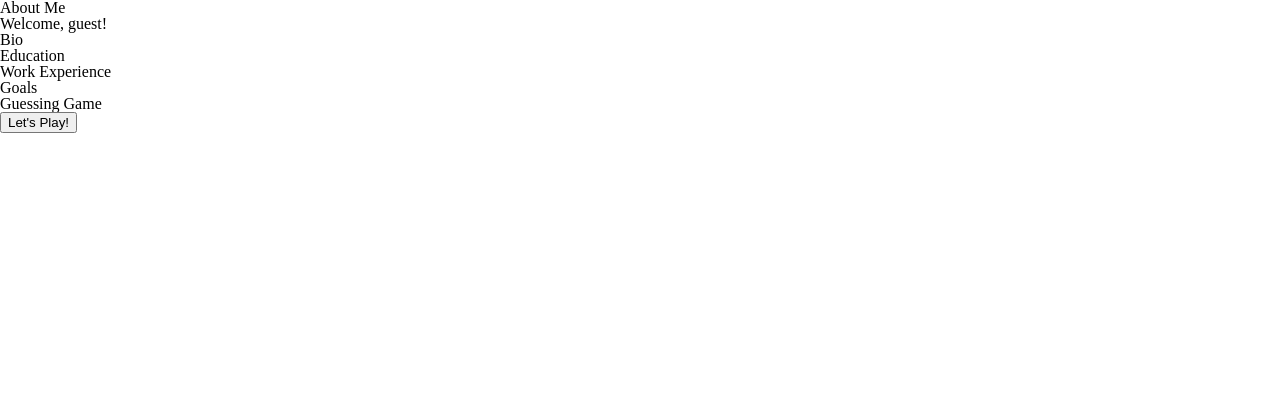
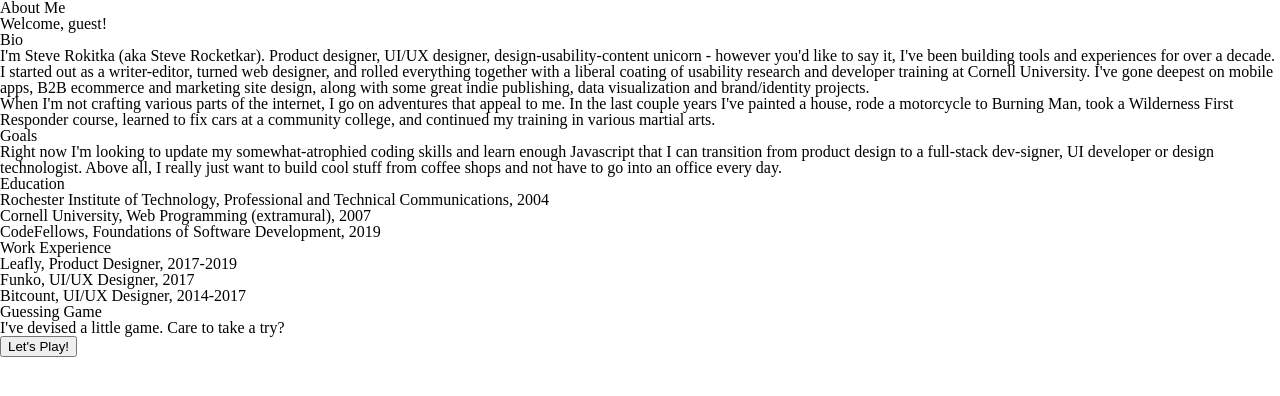
Before and after one commit to spinetree/about-me, a plain HTML site: page index.html in a window 1280 px wide. Drawn offline with Linux system fonts and the light colour scheme.

Commit message:
html should be done

```diff
--- a/index.html
+++ b/index.html
@@ -1,33 +1,58 @@
 <!DOCTYPE html>
 <html>
+
 <head>
     <link rel="stylesheet" type="text/css" href="css/reset.css">
     <link rel="stylesheet" type="text/css" href="css/style.css">
     <title>About Me</title>
 </head>
+
 <body>
     <main>
         <h1>About Me</h1>
         <p class="welcome">Welcome, guest!</p>
-            <article>
+        <article class="bio">
             <h2>Bio</h2>
-                <p></p>
+            <p>I'm Steve Rokitka (aka Steve Rocketkar). Product designer, UI/UX designer, design-usability-content
+                unicorn - however you'd like to say it, I've been building tools and experiences for over a decade.</p>
+
+            <p>I started out as a writer-editor, turned web designer, and rolled everything together with a liberal
+                coating of usability research and developer training at Cornell University. I've gone deepest on mobile
+                apps, B2B ecommerce and marketing site design, along with some great indie publishing, data
+                visualization and brand/identity projects.</p>
+
+            <p>When I'm not crafting various parts of the internet, I go on adventures that appeal to me. In the last
+                couple years I've painted a house, rode a motorcycle to Burning Man, took a Wilderness First Responder
+                course, learned to fix cars at a community college, and continued my training in various martial arts.
+            </p>
+
         </article>
-            <article>
+        <article class="goals">
+            <h2>Goals</h2>
+            <p>Right now I'm looking to update my somewhat-atrophied coding skills and learn enough Javascript that I
+                can transition from product design to a full-stack dev-signer, UI developer or design technologist.
+                Above all, I really just want to build cool stuff from coffee shops and not have to go into an office
+                every day.</p>
+        </article>
+        <article class="education">
             <h2>Education</h2>
-                    <p></p>
+            <ul>
+                <li>Rochester Institute of Technology, Professional and Technical Communications, 2004</li>
+                <li>Cornell University, Web Programming (extramural), 2007</li>
+                <li>CodeFellows, Foundations of Software Development, 2019</li>
+            </ul>
         </article>
-            <article>
+        <article class="experience">
             <h2>Work Experience</h2>
-                    <p></p>
-            </article>
-            <article>
-                    <h2>Goals</h2>
-                    <p></p>
+            <ul>
+                <li>Leafly, Product Designer, 2017-2019</li>
+                <li>Funko, UI/UX Designer, 2017</li>
+                <li>Bitcount, UI/UX Designer, 2014-2017</li>
+            </ul>
         </article>
         <aside>
             <h2>Guessing Game</h2>
-                <p></p>
+            <p>I've devised a little game. Care to take a try?</p>
             <button>Let's Play!</button>
         </aside>
     </main>
@@ -35,4 +60,5 @@
         <script type="text/javascript" src="js/app.js"></script>
     </footer>
 </body>
+
 </html>
```
Lines whose indentation alone changed are shown as unchanged.
